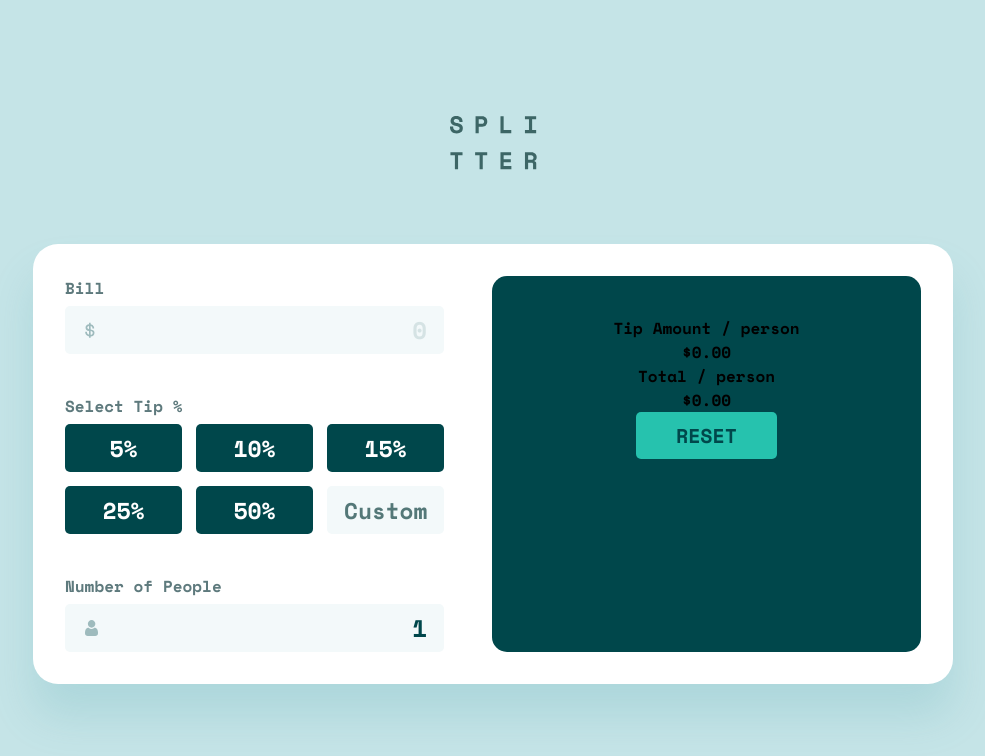
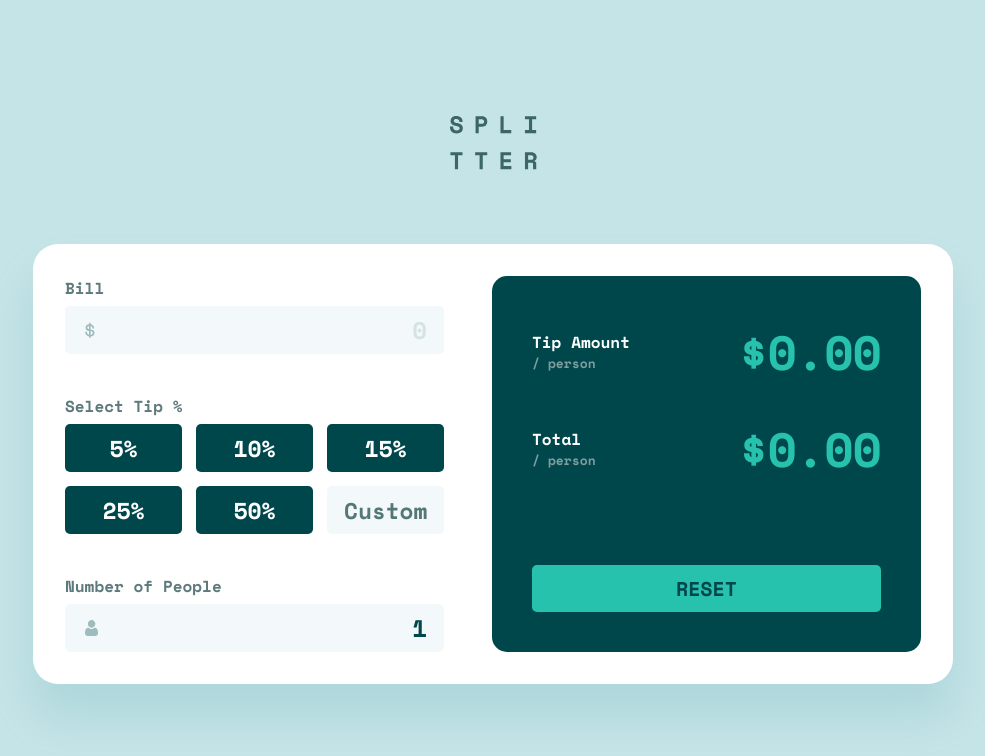
Before and after one commit to zowieerickson/react-tip-calculator-app, a React (Vite) app: page / in a window 1280 px wide. Shown: the top 756 px of the page, without its empty margins (147-1132 px from the left). Built offline with nearby package versions, Linux system fonts and the light colour scheme.

Commit message:
update styles of summary section to match figma design

```diff
--- a/src/components/TipAmount.jsx
+++ b/src/components/TipAmount.jsx
@@ -1,3 +1,5 @@
+import '../styles/summary.css'
+
 export default function TipAmount({ tipPercentage, bill, peopleCount }) {
 
     function calculateTipAmount() {
@@ -8,7 +10,7 @@ export default function TipAmount({ tipPercentage, bill, peopleCount }) {
       }
 
     return (
-      <div className="summary-row">
+      <div className="summary-row tip">
         <p className="summary-row-title">Tip Amount <span className="summary-row-subhead">/ person</span></p>
         <p className="summary-amount">${calculateTipAmount()}</p>
       </div>
--- a/src/components/Total.jsx
+++ b/src/components/Total.jsx
@@ -1,3 +1,5 @@
+import '../styles/summary.css'
+
 export default function Total({ bill, tipPercentage, peopleCount }) {
 
     function calculateTotalPrice() {
@@ -13,7 +15,7 @@ export default function Total({ bill, tipPercentage, peopleCount }) {
     }
 
     return (
-        <div className="summary-row">
+        <div className="summary-row total">
             <p className="summary-row-title">Total <span className="summary-row-subhead">/ person</span></p>
             <p className="summary-amount">${calculateTotalPrice() == undefined ? '0.00' : calculateTotalPrice()}</p>
         </div>
--- a/src/styles/button.css
+++ b/src/styles/button.css
@@ -9,10 +9,6 @@ button {
     outline: none;
 }
 
-.reset-btn {
-
-}
-
 button:active {
     background: #9FE8DF;
 }
@@ -22,6 +18,7 @@ button:disabled {
 }
 
 .reset {
+    margin-top: auto;
     text-transform: uppercase;
     padding: 9px 40px;
 }
--- /dev/null
+++ b/src/styles/summary.css
@@ -0,0 +1,34 @@
+.summary-container {
+    display: flex;
+    flex-direction: column;
+    justify-content: space-between;
+}
+
+.summary-row {
+    display: flex;
+    justify-content: space-between;
+    align-items: center;
+}
+
+.summary-row-title {
+    display: flex;
+    flex-direction: column;
+    align-items: flex-start;
+    color: #FFF;
+    font-size: 16px;
+}
+
+.summary-row-subhead {
+    color: #7F9D9F;
+    font-size: 13px;
+}
+
+.summary-amount {
+    color: #26C2AE;
+    font-size: 48px;
+    letter-spacing: -1px;
+}
+
+.total {
+    margin-top: 25px;
+}
```
